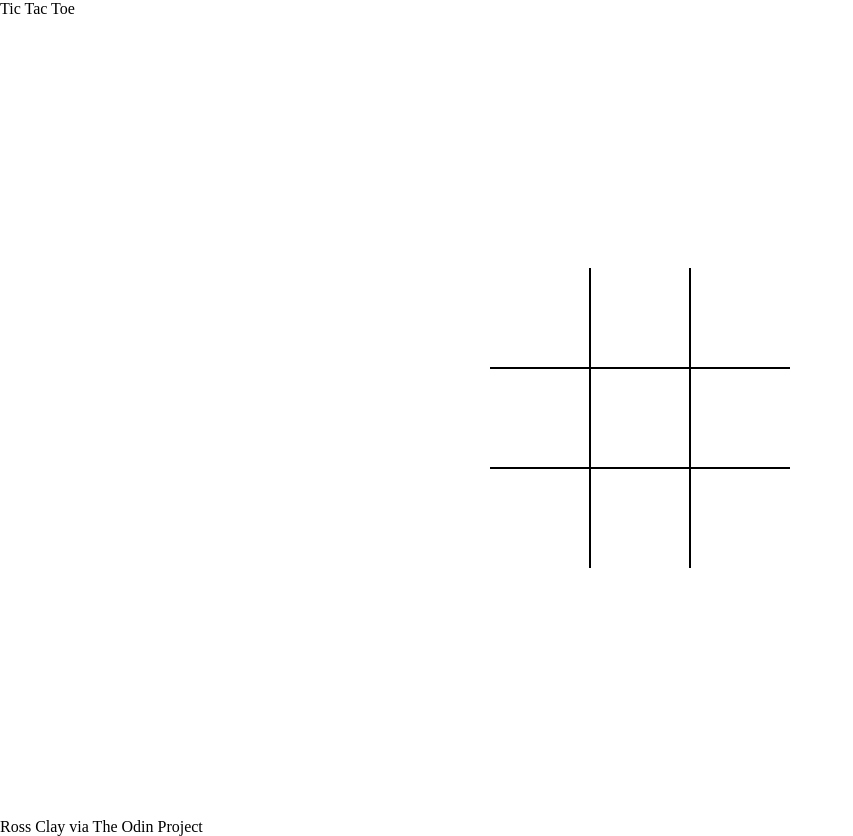
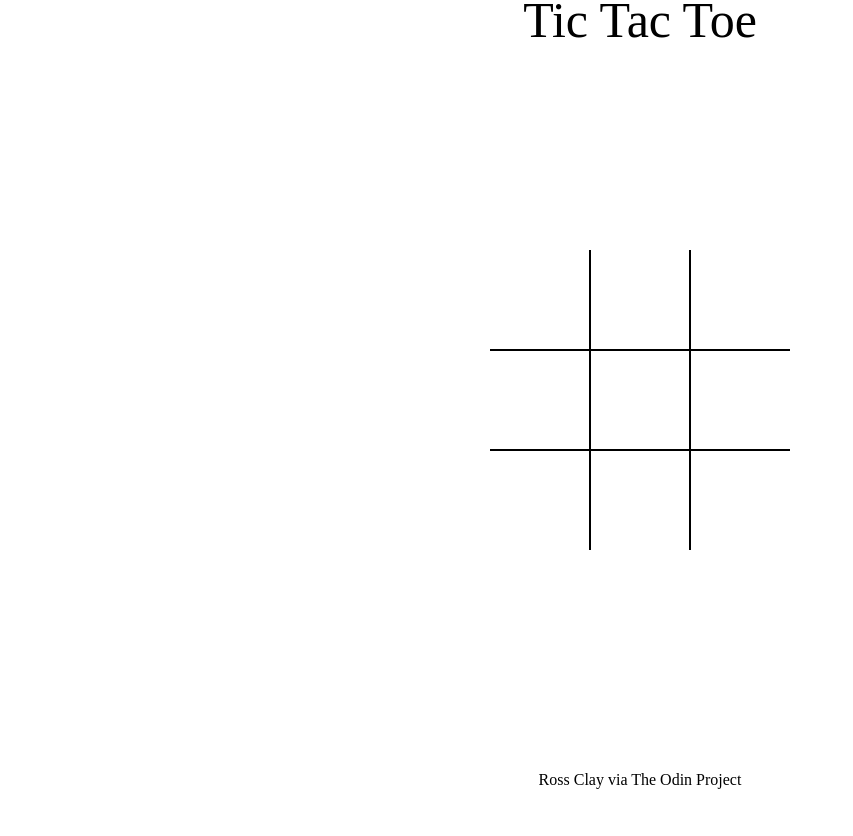
Before and after one commit to rossclay/odin-tic-tac-toe, a plain HTML site: page index.html in a window 1280 px wide. Shown: the whole page, without its empty margins (0-853 px from the left). After the commit the page ends 800 px from the top, so only its background shows below. Drawn offline with Linux system fonts and the light colour scheme.

Commit message:
corrects height properties with correct vh

```diff
--- a/style.css
+++ b/style.css
@@ -15,18 +15,37 @@
 }
 
 body {
-    margin: 0
+    margin: 0;
+}
+
+header {
+    height: 5vh;
+    font-size: 50px;
+    display: flex;
+    justify-content: center;
+    justify-items: center;
+    align-content: center;
+    align-items: center;
 }
 
 .board {
     width: 100vw;
-    height: 100vh;
+    height: 90vh;
     display: grid;
     justify-content: center;
     justify-items: center;
     align-content: center;
     align-items: center;
     grid-template-columns: repeat(3, auto);
+}
+
+footer {
+    height: 5vh;
+    display: flex;
+    justify-content: center;
+    justify-items: center;
+    align-content: center;
+    align-items: center;
 }
 
 .cell {
```
